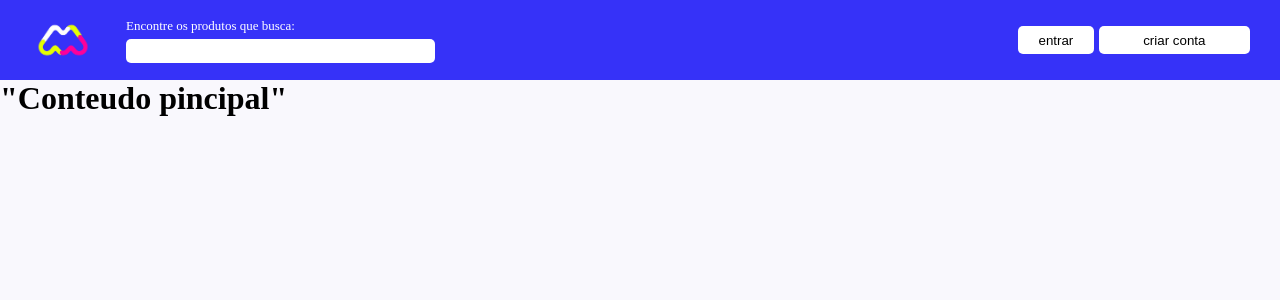
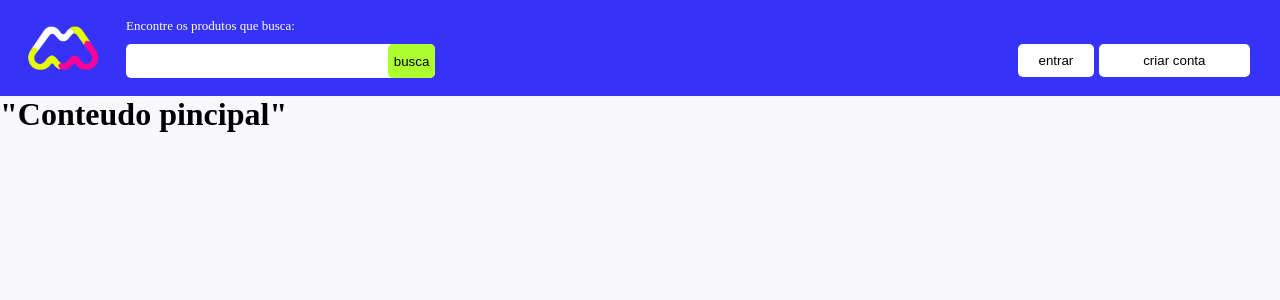
Before and after one commit to martins-ggm/loja_mobile_mercado, a Next.js app: page / in a window 1280 px wide. Shown: the top 300 px of the page. Built offline with nearby package versions, Linux system fonts and the light colour scheme.

Commit message:
Estilização do header concluída

```diff
--- a/src/components/layout/Header.tsx
+++ b/src/components/layout/Header.tsx
@@ -9,7 +9,10 @@ const Header: React.FC = () => {
       </div>
       <div className={styles.searchField}>
         <label htmlFor="search">Encontre os produtos que busca:</label>
-        <input name="search" type="text" className={styles.searchBar} />
+        <div className={styles.inputField}>
+          <input name="search" type="text" className={styles.searchBar} />
+          <button className={styles.searchButton}> busca </button>
+        </div>
       </div>
       <div className={styles.headerButtons}>
         <button className={styles.singinButton}>entrar</button>
--- a/src/components/layout/styles/Header.module.css
+++ b/src/components/layout/styles/Header.module.css
@@ -3,7 +3,7 @@
   justify-content: center;
   align-items: center;
   width: 100%;
-  height: 10vh;
+  height: 12vh;
   background-color: #3632f8;
 }
 
@@ -16,7 +16,7 @@
 }
 
 .logo {
-  width: 45%;
+  width: 80px;
 }
 
 .searchField {
@@ -29,16 +29,41 @@
   align-items: start;
   height: 100%;
   width: 70%;
-  gap: 5px;
+  gap: 10px;
 }
 
 .searchBar {
+  flex-grow: 1;
+  height: 100%;
+  border: none;
+  outline: none;
+  padding: 0 10px;
+  background: transparent;
+}
+
+.inputField {
   display: flex;
+  align-items: center;
   width: 35%;
-  height: 30%;
+  height: 35%;
+  position: relative;
   border-radius: 5px;
+  background-color: white;
+  overflow: hidden;
+}
+
+.searchButton{
+  display: flex;
+  height: 100%;
+  width: 15%;
+  text-align: center;
+  justify-content: center;
+  align-items: center;
+  background: greenyellow;
   outline: none;
   border: none;
+  border-radius: 5px;
+
 }
 
 .headerButtons {
@@ -52,6 +77,7 @@
 }
 
 .singinButton {
+  margin-top: 25px;
   height: 35%;
   width: 30%;
   border-radius: 5px;
@@ -61,6 +87,7 @@
 }
 
 .singupButton {
+  margin-top: 25px;
   height: 35%;
   width: 60%;
   border-radius: 5px;
```
